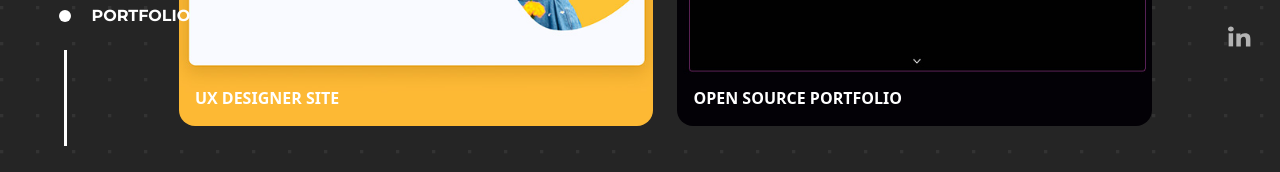
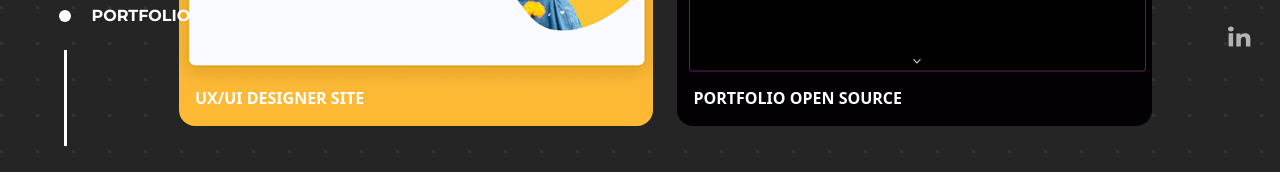
Before and after one commit to ojedacristian/personal-portfolio, a Next.js app: page /portfolio in a window 1280 px wide. Shown: the part 426-598 px from the top of the page. Built offline with nearby package versions, Linux system fonts and the light colour scheme.

Commit message:
add descriptions and links in Portfolio Page

```diff
--- a/components/NavbarSocial.tsx
+++ b/components/NavbarSocial.tsx
@@ -9,11 +9,11 @@ const NavbarSocial: React.FC = () => {
             <a href='mailto:cristianojeda.maimo@gmail.com' className='text-brand-gray transition ease-in-out hover:scale-150 hover:text-brand-orange'>
                 <MailIcon />
             </a>
-            <a href='github.com' target='_blank' className='fill-brand-gray transition ease-in-out hover:scale-150 hover:fill-brand-orange'>
+            <a href='https://github.com/ojedacristian' target='_blank' className='fill-brand-gray transition ease-in-out hover:scale-150 hover:fill-brand-orange' rel="noreferrer">
                 <GithubIcon />
             </a>
             {/* <WhatsappIcon /> */}
-            <a href='linkedin.com' className='fill-brand-gray text-brand-gray transition ease-in-out hover:scale-150 hover:fill-brand-orange'>
+            <a href='https://www.linkedin.com/in/ojedacristian' target='_blank' className='fill-brand-gray text-brand-gray transition ease-in-out hover:scale-150 hover:fill-brand-orange' rel="noreferrer">
                 <LinkedinIcon />
             </a>
         </nav>
--- a/components/PortfolioCard.tsx
+++ b/components/PortfolioCard.tsx
@@ -35,11 +35,14 @@ export const PortfolioCard: React.FC<PortfolioCardProps> = ({ title, desc, githu
             <figcaption className='invisible absolute bottom-0 z-20 w-full -translate-x-1/2 scale-x-0 bg-white p-8 uppercase text-[#3c4a50] transition-all duration-300 before:pointer-events-none after:pointer-events-none group-hover:visible group-hover:translate-x-0 group-hover:scale-100
             '>
                 <div className='absolute bottom-0 right-0 flex gap-4 p-4'>
+                    {
+                        github.length !== 0 &&
                         <div className='-translate-x-4 opacity-0 transition delay-[400ms] group-hover:translate-x-0 group-hover:opacity-100'>
                             <a href={github} target='_blank' rel="noreferrer">
                                 <GithubIcon />
                             </a>
                         </div>
+                    }
                     <div className='-translate-x-4 opacity-0 transition delay-500 group-hover:translate-x-0 group-hover:opacity-100'>
                         <a href={live} target='_blank' rel="noreferrer">
                             <ArrowRight />
--- a/pages/api/contact.ts
+++ b/pages/api/contact.ts
@@ -5,6 +5,7 @@ export default async function handler (req: NextApiRequest, res: NextApiResponse
 
   const { name, email, message, phone } = JSON.parse(req.body)
 
+  // eslint-disable-next-line @typescript-eslint/strict-boolean-expressions
   if (!name || !email || !message || !phone) {
     res.status(400).json({ message: 'Todos los campos son requeridos' }); return
   }
--- a/pages/portfolio/index.tsx
+++ b/pages/portfolio/index.tsx
@@ -7,24 +7,24 @@ import { container, customVariant, customVariantItem, item } from '@/components/
 const projects: PortfolioCardProps[] = [
   {
     img: 'uxdesigner.jpg',
-    desc: 'Descripcion',
-    github: 'github.com',
+    desc: 'UX/UI Designer Portfolio. Sitio web de código abierto responsive, de fácil personalización.',
+    github: 'https://github.com/ojedacristian/designer-free-portfolio',
     live: 'google.com',
-    title: 'UX Designer site',
+    title: 'UX/UI Designer site',
     stack: ['NextJS', 'Tailwind', 'TypeScript', 'Framer Motion']
   },
   {
     img: 'dezign.jpg',
-    desc: 'Portfolio open source construido con Nextjs, React, Typescript',
-    github: 'github.com',
+    desc: 'Portfolio open source construido para la comunidad. Diseño de una página, responsive, minimalista.',
+    github: 'https://github.com/ojedacristian/next-tailwind-portfolio',
     live: 'google.com',
-    title: 'Open Source Portfolio',
+    title: 'Portfolio Open Source',
     stack: ['NextJS', 'Tailwind', 'TypeScript', 'Framer Motion']
   },
   {
     img: 'urkupinaonline.jpg',
     desc: 'Plataforma web para los comerciantes de Urkupiña, el paseo de compras más grande de la Feria La Salada.',
-    github: 'https://github.com',
+    github: '',
     live: 'https://urkupinaonline.com.ar',
     title: 'Urkupiña online',
     stack: ['ReactJS', 'MongoDB', 'Amazon S3', 'Amazon SES', 'AWS Elastic Beanstalk', 'Framer Motion', 'MaterializeCSS']
@@ -32,8 +32,8 @@ const projects: PortfolioCardProps[] = [
   {
     img: 'mapacdi.jpg',
     desc: 'Articulación con el Ministerio de Desarrollo Social y el Ministerio de Modernización para el desarrollo de un Mapa Interactivo con los diferentes Centros dependientes del Ministerio.',
-    github: 'github.com',
-    live: 'google.com',
+    github: 'https://github.com',
+    live: 'https://google.com',
     title: 'Mapa Interactivo',
     stack: ['HTML5', 'CSS3', 'JavaScript', 'Leaflet']
   }
```
Lines whose indentation alone changed are shown as unchanged.
